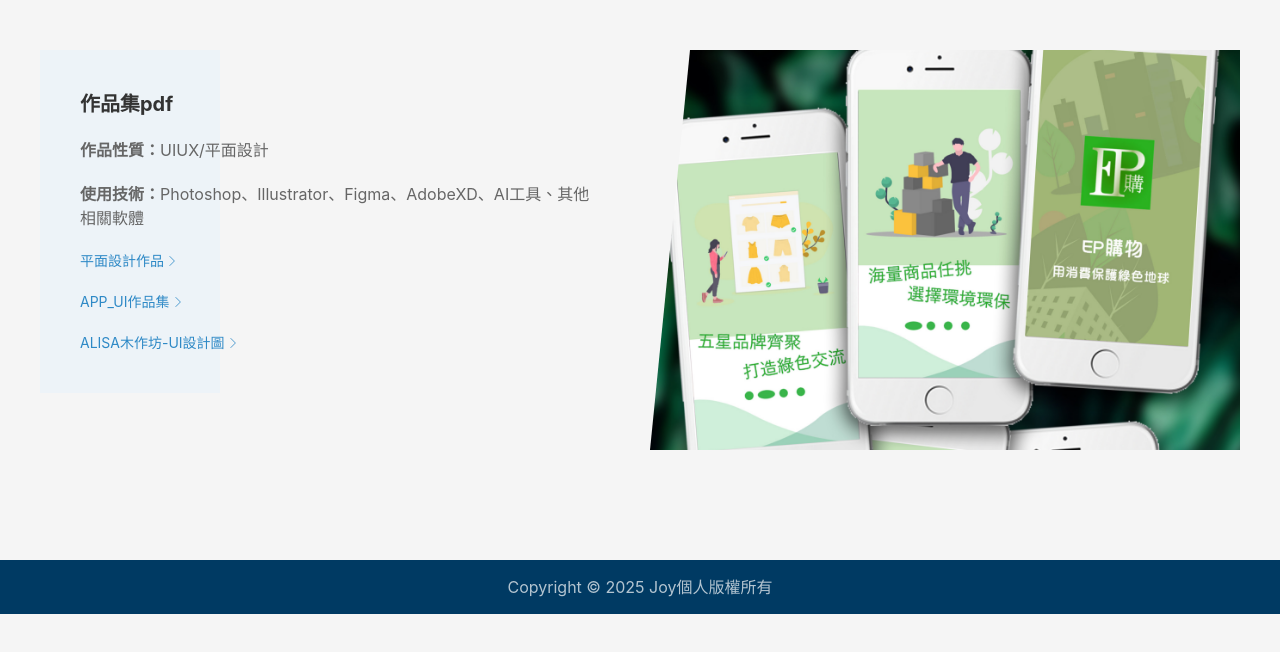
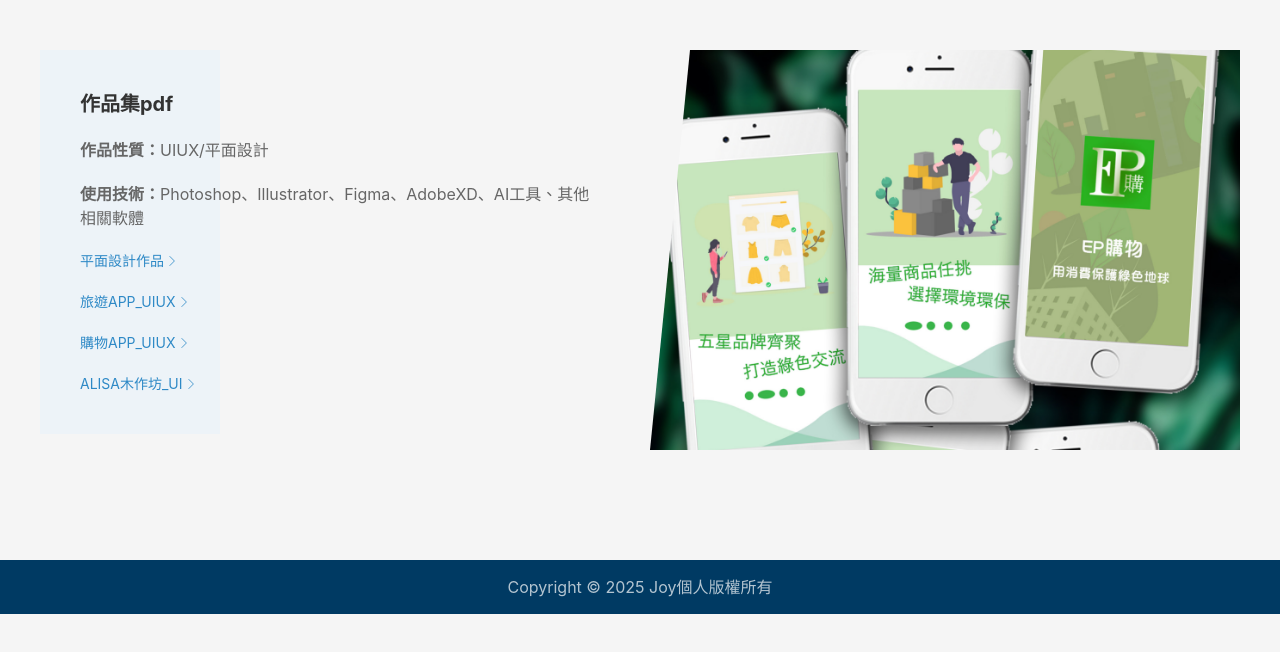
Before and after one commit to JDsilver8390/Documentsss, a plain HTML site: page index.html in a window 1280 px wide. Shown: the part 102-754 px from the top of the page. Drawn offline with Linux system fonts and the light colour scheme.

Commit message:
Add files via upload

```diff
--- a/index.html
+++ b/index.html
@@ -40,9 +40,11 @@
                 <p class=""><strong>使用技術：</strong>Photoshop、Illustrator、Figma、AdobeXD、AI工具、其他相關軟體</p>
                 <a class="uk-button uk-button-text btnIconMove uk-display-block" href="file/平面設計作品.pdf" uk-icon="chevron-right" target="_blank">平面設計作品</a>
                 <p></p>
-                <a class="uk-button uk-button-text btnIconMove uk-display-block" href="file/APP_UI作品集.pdf" uk-icon="chevron-right" target="_blank">APP_UI作品集</a>
+                <a class="uk-button uk-button-text btnIconMove uk-display-block" href="file/旅遊APP_UIUX.pdf" uk-icon="chevron-right" target="_blank">旅遊APP_UIUX</a>
                 <p></p>
-                <a class="uk-button uk-button-text btnIconMove uk-display-block" href="file/ALISA木作坊-UI設計圖.pdf" uk-icon="chevron-right" target="_blank">ALISA木作坊-UI設計圖</a>
+                <a class="uk-button uk-button-text btnIconMove uk-display-block" href="file/購物APP_UIUX.pdf" uk-icon="chevron-right" target="_blank">購物APP_UIUX</a>
+                <p></p>
+                <a class="uk-button uk-button-text btnIconMove uk-display-block" href="file/ALISA木作坊_UI.pdf" uk-icon="chevron-right" target="_blank">ALISA木作坊_UI</a>
               </div>
           </div>
         </div>
```
